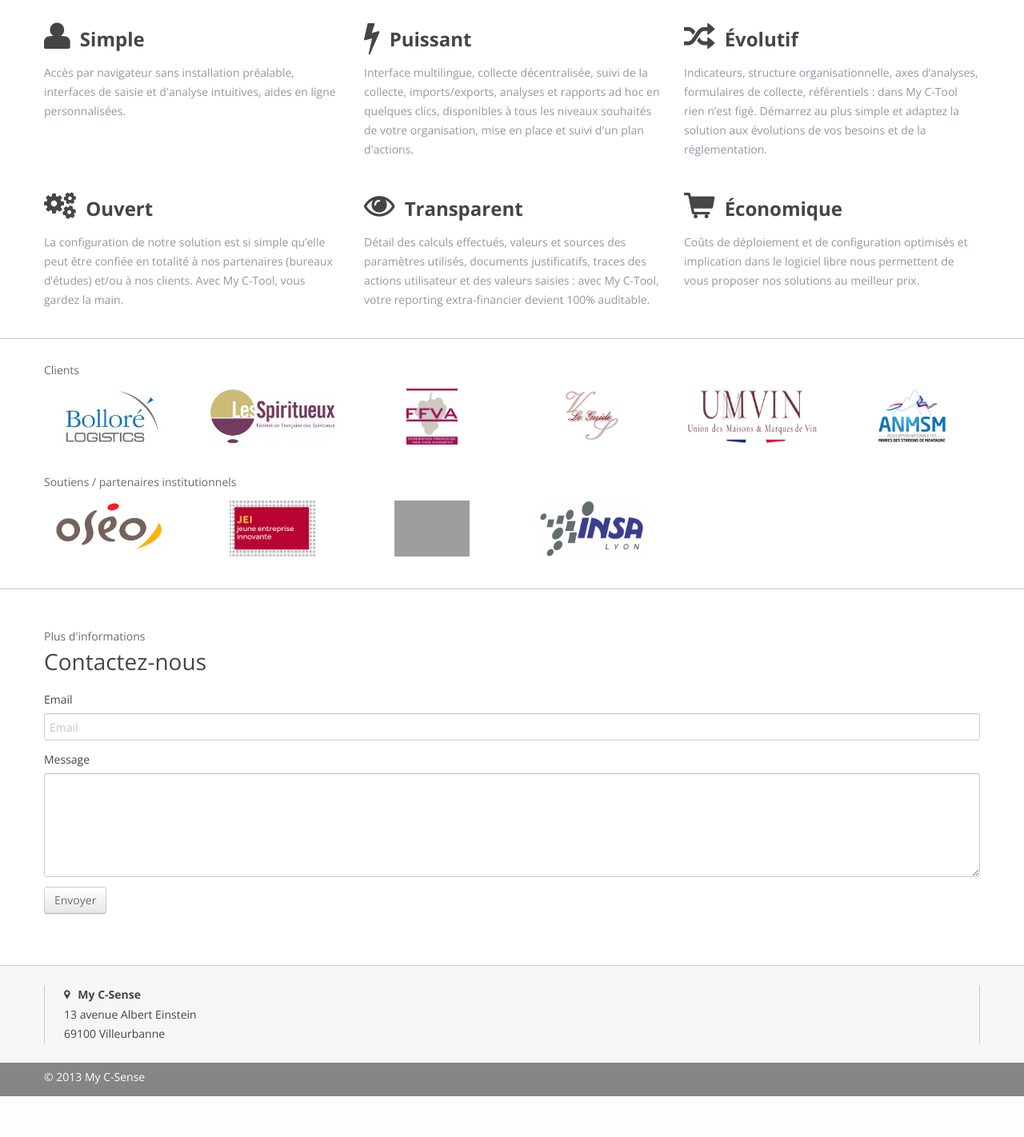
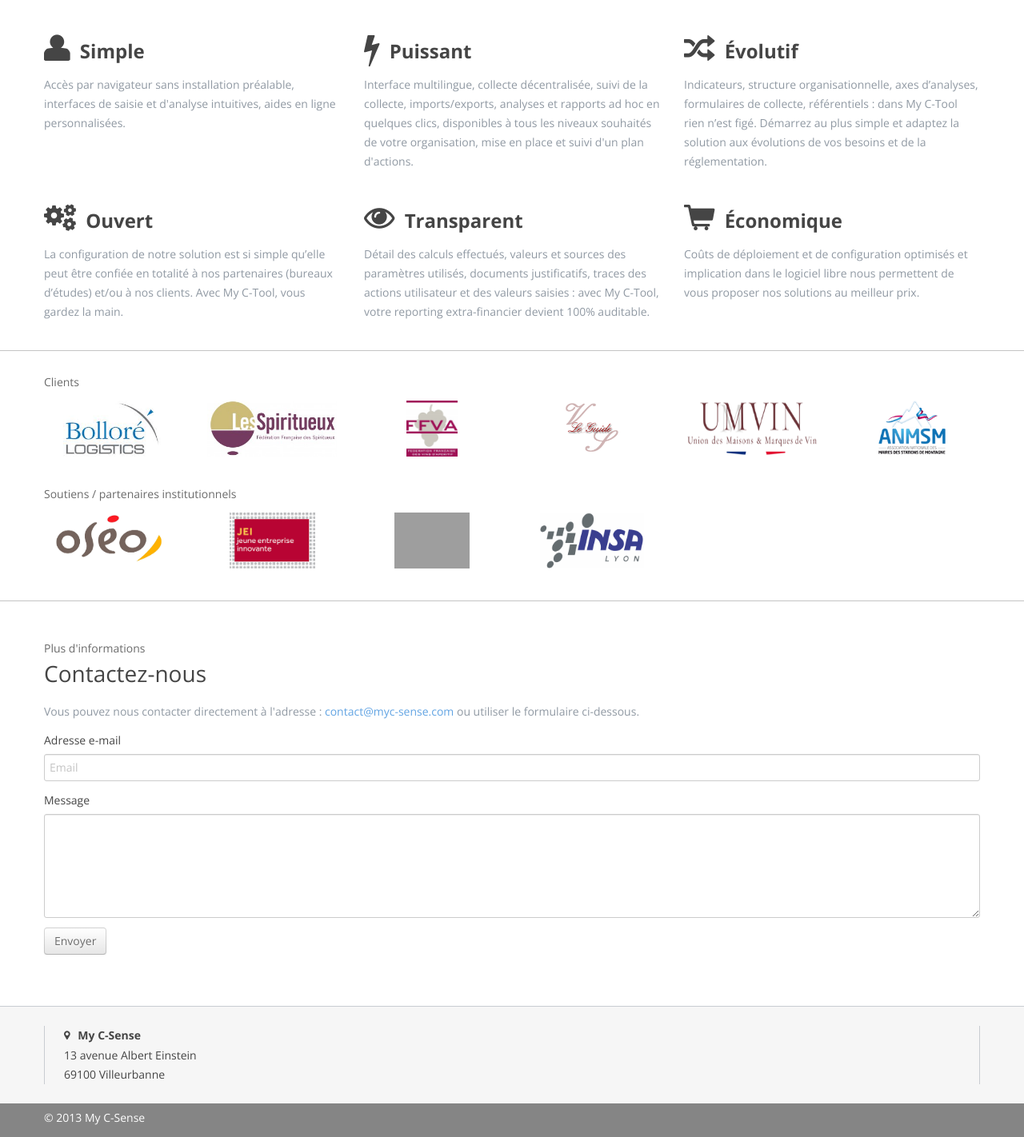
Before and after one commit to myclabs/site-internet, a PHP site: page / in a window 1280 px wide. Shown: the part 611-2033 px from the top of the page at 80% size. Before the commit the page ends 1982 px from the top, so only its background shows below. Run offline with PHP 8.4, Linux system fonts and the light colour scheme; grey boxes are pictures that could not be loaded.

Commit message:
Finalisation.

```diff
--- a/css/style.css
+++ b/css/style.css
@@ -20,7 +20,7 @@ footer {
 /* Fix hero unit */
 .hero-unit {
     padding: 0;
-    padding-top: 24px;
+    padding-top: 5px;
     margin-bottom: 15px;
 }
 
@@ -42,6 +42,7 @@ footer {
     -moz-border-radius: 0 6px 6px 0;
     border-radius: 0 6px 6px 0;
 }
+
 @media (max-width: 979px) {
     .hero-unit .btn, .hero-unit input {
         font-size: 20px;
@@ -70,6 +71,12 @@ section.separator{
     -moz-box-shadow: none;
     box-shadow: none;
 }
+a {
+    color: #62A4E3;
+}
+a.hover {
+    text-decoration:underline;
+}
 footer .colophon .container .row {
     margin-left: 0;
 }
--- a/index.php
+++ b/index.php
@@ -1,13 +1,17 @@
 <?php
 $demo = false;
 $contact = false;
+foreach ($_POST as $key => $value) {
+    $_POST[$key] = htmlentities($value);
+}
 if (isset($_POST['demo-email'])) {
     $headers ='Content-Type: text/plain; charset="utf-8"'."\n"; // ici on envoie le mail au format texte encodé en UTF-8
     $headers .='Content-Transfer-Encoding: 8bit'."\n"; // ici on précise qu'il y a des caractères accentués
 
-    $to = "contact@myc-sense.com";
-    $subject  = "Demande d'inscription de la part de " . $_POST['demo-email'];
-    $body = "Demande d'inscription de la part de " . $_POST['demo-email'];
+    $to = "emmanuel.risler@myc-sense.com";
+    $subject  = "Demande d'inscription à une démonstration de la part de : ".$_POST['demo-email'];
+    $body = "Un utilisateur a déposé une demande de démonstration sur le site vitrine.\n\n".
+        "Adresse e-mail indiquée : " . $_POST['demo-email'];
     $headers = $headers.'From: '.$_POST['demo-email']."\n".'Reply-To: '.$_POST['demo-email'];
     // Envoi
     mail($to, $subject, $body, $headers);
@@ -21,13 +25,16 @@ if (isset($_POST['contact-email'])) {
     $body = $_POST['contact-text'];
 
     $email['mcs']['address'] = "contact@myc-sense.com";
-    $email['mcs']['subject']  = "Demande d'informations de la part de ".$userEmail;
+    $email['mcs']['subject']  = "Demande d'informations de la part de : ".$userEmail;
     $email['mcs']['body'] = $body;
     $email['mcs']['headers'] = $headers.'From: '.$userEmail."\n".'Reply-To: '.$userEmail;
 
     $email['user']['address'] = $userEmail;
     $email['user']['subject'] = "Votre message pour My C-Sense";
-    $email['user']['body'] = "Les informations suivantes ont été transmises sur la page de contact du site www.myc-sense.com.\n\n".$body;
+    $email['user']['body'] = "Les informations suivantes ont été transmises sur la page de contact du site www.myc-sense.com.\n\n"
+        ."Adresse e-mail : ".$userEmail."\n\n"
+        ."---------- Début du message ----------\n\n".$body."\n\n"."---------- Fin du message ----------\n\n"
+        . "Nous espérons que vous êtes bien à l'origine de cette demande et reprendrons contact avec vous dans les meilleurs délais.";
     $email['user']['headers'] = $headers.'From: My C-Sense <contact@myc-sense.com>'."\n".'Reply-To: My C-Sense <contact@myc-sense.com>';
     // Envoi
     mail($email['mcs']['address'], $email['mcs']['subject'], $email['mcs']['body'], $email['mcs']['headers']);
@@ -79,7 +86,7 @@ if (isset($_POST['contact-email'])) {
 
                         <div class="nav-collapse collapse">
                             <ul class="nav pull-right">
-                                <li class="active"><a href=""><i class="icon-cloud"></i> My C-Sense</a></li>
+                                <li class="active"><a href=""><img src="Logo.png" alt="Logo My C-Sense" width="70px" height="70px"/> My C-Sense</a></li>
                             </ul>
                         </div>
                     </div>
@@ -91,9 +98,9 @@ if (isset($_POST['contact-email'])) {
                     <div class="span12">
                         <header>
                             <hgroup>
-                                <h1>
+                                <h1 style="line-height: 10px">
                                     My C-Tool
-                                    <small>Solution Web de reporting extra-financier</small>
+                                    <small style="color: #454545;">Solution Web de reporting extra-financier</small>
                                 </h1>
 
                                 <h2>
@@ -102,18 +109,18 @@ if (isset($_POST['contact-email'])) {
                                     bilan carbone, énergie, eau, déchets,
                                     <abbr title="Qualité, Hygiène, Sécurité, Environnement">QHSE</abbr>,
                                     <abbr title="Responsabilité Sociale et Environnementale">RSE</abbr>
-                                    <br/><small>My C-Tool s'adapte à votre besoin.</small>
+                                    <br/><small><strong>My C-Tool s'adapte à votre besoin.</strong></small>
                                 </h2>
 
                                 <h2>
-                                    Grande entreprise, PME, fédération de métier, collectivité,
+                                    Grande entreprise, PME, fédération professionnelle, collectivité,
                                     établissement public
-                                    <br/><small>My C-Tool s'adapte à votre structure.</small>
+                                    <br/><small><strong>My C-Tool s'adapte à votre structure.</strong></small>
                                 </h2>
 
                                 <h2>
                                     Exercice comptable, projet, événement, produit, service, procédé
-                                    <br/><small>My C-Tool s'adapte à votre périmètre de suivi.</small>
+                                    <br/><small><strong>My C-Tool s'adapte à votre périmètre de suivi.</strong></small>
                                 </h2>
                             </hgroup>
 
@@ -126,20 +133,28 @@ if (isset($_POST['contact-email'])) {
                 <?php if ($demo) : ?>
                     <div class="row">
                         <div class="span12">
-                            <div class="alert alert-success">
+                            <div class="alert alert-success" style="font-size: 14px; line-height: 24px; font-weight: normal;">
                                 <button type="button" class="close" data-dismiss="alert">&times;</button>
-                                Votre demande d'inscription pour la démo en ligne a été envoyée.
+                                Votre demande d'inscription pour une démonstration en ligne a bien été envoyée, merci
+                                pour votre intérêt.
+                                Nous vous recontacterons dans les meilleurs délais à l'adresse e-mail indiquée&nbsp;:
+                                <strong><?=$_POST['demo-email']?></strong>.
                             </div>
                         </div>
                     </div>
                 <?php endif; ?>
                 <div class="row">
                     <div class="span8">
-                        <form action="" method="post">
+                        <small><strong>Démonstration en ligne</strong></small>
+                    </div>
+                </div>
+                <div class="row">
+                    <div class="span8">
+                        <form action="#" method="post">
                             <div class="input-append" style="display: auto">
-                                <input type="text" name="demo-email" placeholder="Email" style="width:60%;">
+                                <input type="email" name="demo-email" placeholder="Email" required="true" style="width:60%;">
                                 <button type="submit" class="btn btn-primary" style="width:40%;">
-                                    Démo en ligne (s'inscrire)
+                                    S'inscrire
                                 </button>
                             </div>
                         </form>
@@ -378,18 +393,33 @@ if (isset($_POST['contact-email'])) {
                 <small>Plus d'informations</small>
                 Contactez-nous
             </h2>
+            <p style="a:hover {text-decoration: underline;} ">Vous pouvez nous contacter directement à l'adresse&nbsp;:
+                <script type="text/javascript">
+                    <!--
+                    // protected email script by Joe Maller
+                    // JavaScripts available at http://www.joemaller.com
+                    // this script is free to use and distribute
+                    // but please credit me and/or link to my site
 
+                    emailE='myc-sense.com'
+                    emailE=('contact' + '@' + emailE)
+                    document.write('<A href="mailto:' + emailE + '">' + emailE + '</a>')
+                    //-->
+                </script>
+                ou utiliser le formulaire ci-dessous.</p>
             <?php if ($contact) : ?>
                 <div class="alert alert-success">
                     <button type="button" class="close" data-dismiss="alert">&times;</button>
-                    Votre message a bien été envoyé. Merci.
+                    Votre message a bien été envoyé, merci pour votre intérêt. Un e-mail de confirmation vous a été envoyé à
+                    l'adresse e-mail indiquée&nbsp;: <strong><?=$userEmail?></strong> (attention le délai avant réception peut être de quelques minutes).
+                    Nous vous recontacterons à cette même adresse dans les meilleurs délais.
                 </div>
             <?php endif; ?>
 
             <form id="contact" action="#contact" method="post">
                 <fieldset>
-                    <label>Email</label>
-                    <input name="contact-email" type="text" placeholder="Email" class="input-block-level">
+                    <label>Adresse e-mail</label>
+                    <input name="contact-email" type="email" required="true" placeholder="Email" class="input-block-level">
                     <label>Message</label>
                     <textarea name="contact-text" class="input-block-level" rows="5"></textarea>
                     <button type="submit" class="btn">Envoyer</button>
```
Also changed, not shown: Logo.png (added), c.png (added), favicon.ico.
